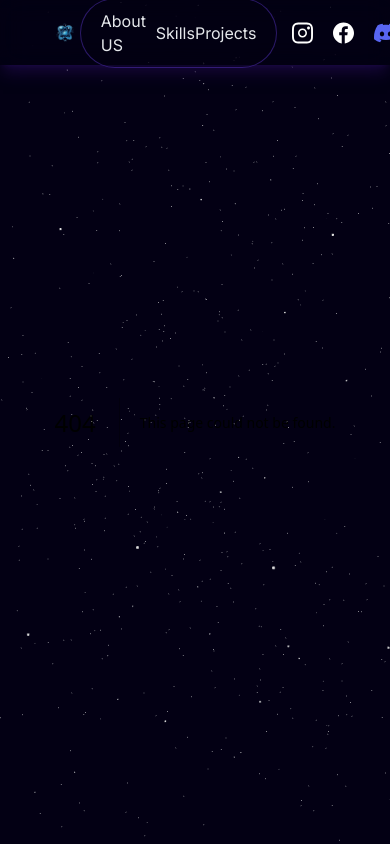
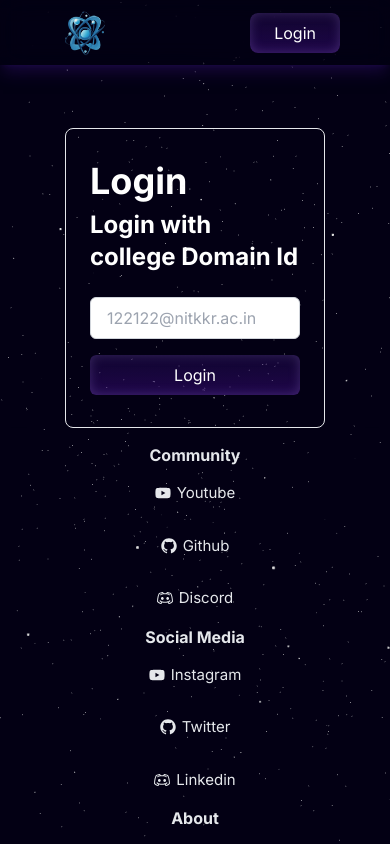
Before and after one commit to jaiyankargupta/ocd-homepage, a Next.js app: page /login in a window 390 px wide. Before the commit this address had no page. Shown: the top 844 px of the page. Built offline with nearby package versions, Linux system fonts and the light colour scheme; a web font is replaced by a local one.

Commit message:
setup responsiveness and login page

```diff
--- /dev/null
+++ b/app/login/page.tsx
@@ -0,0 +1,38 @@
+"use client";
+
+import { useEffect, useState } from "react";
+
+const loginPage = () => {
+  const [emailSumbitted, setEmailSumbitted] = useState(false);
+
+  useEffect(() => {
+    if (emailSumbitted) {
+      window.location.href = "/home";
+    }
+  }, []);
+  return (
+    <main className="h-full w-full flex justify-center items-center">
+      <div className="mt-32  py-8 px-6 backdrop:blur-md flex w-2/3 flex-col border rounded-lg">
+        <div className=" text-white text-4xl font-bold mb-2">Login</div>
+        <div className=" text-white text-2xl font-bold mb-6">
+          Login with college Domain Id
+        </div>
+        <form className="flex flex-col gap-4 z-20">
+          <input
+            type="text"
+            placeholder="122122@nitkkr.ac.in"
+            className="px-4 py-2 border border-gray-300 rounded-md"
+          />
+          <button
+            type="submit"
+            className=" button-primary px-4 py-2 bg-blue-500 text-white rounded-md"
+          >
+            Login
+          </button>
+        </form>
+      </div>
+    </main>
+  );
+};
+
+export default loginPage;
--- a/components/main/Navbar.tsx
+++ b/components/main/Navbar.tsx
@@ -1,5 +1,6 @@
 import { Socials } from "@/constants";
 import Image from "next/image";
+import Link from "next/link";
 import React from "react";
 
 const Navbar = () => {
@@ -23,7 +24,7 @@ const Navbar = () => {
           </span>
         </a>
 
-        <div className="w-[500px] h-full flex flex-row items-center justify-between md:mr-20">
+        <div className="hidden md:block mt-4 w-[500px] h-full flex flex-row items-center justify-between md:mr-20">
           <div className="flex items-center justify-between w-full h-auto border border-[#7042f861] bg-[#0300145e] mr-[15px] px-[20px] py-[10px] rounded-full text-gray-200">
             <a href="#about-me" className="cursor-pointer">
               About US
@@ -38,15 +39,12 @@ const Navbar = () => {
         </div>
 
         <div className="flex flex-row gap-5">
-          {Socials.map((social) => (
-            <Image
-              src={social.src}
-              alt={social.name}
-              key={social.name}
-              width={24}
-              height={24}
-            />
-          ))}
+          <Link
+            href={"/login"}
+            className="py-2 button-primary text-center text-white cursor-pointer rounded-lg max-w-[200px]"
+          >
+            <p className="px-6">Login</p>
+          </Link>
         </div>
       </div>
     </div>
```
